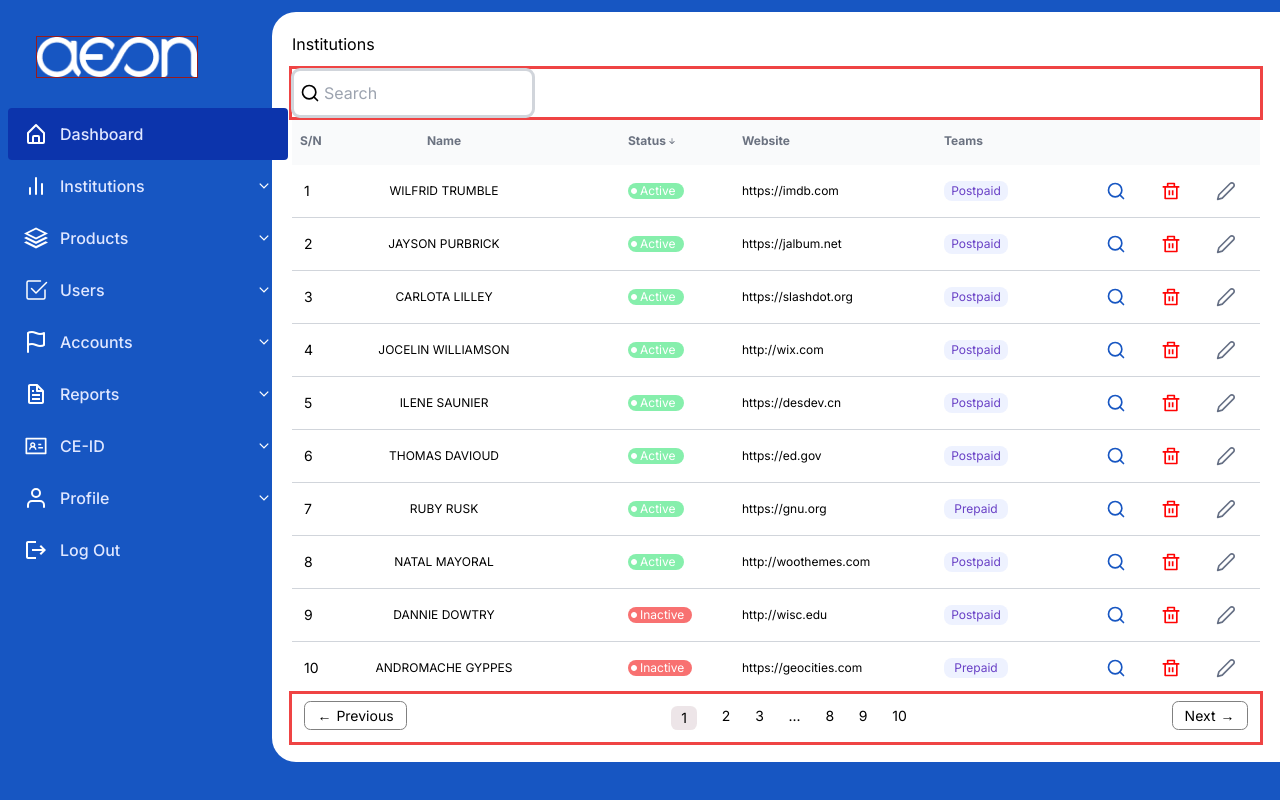
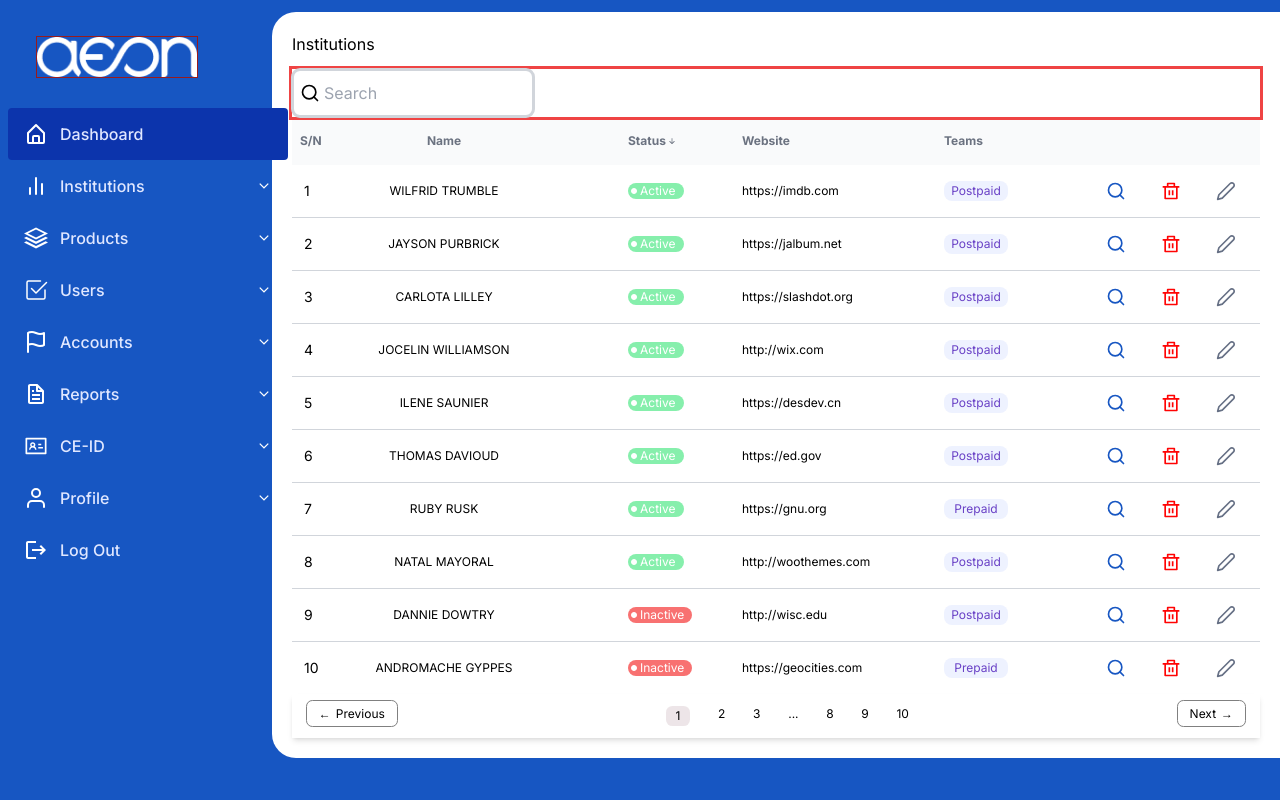
Before and after one commit to tundeiness/aeon_2, a React (Create React App) app: page /layout/institutions in a window 1280 px wide. Built offline with nearby package versions, Linux system fonts and the light colour scheme.

Commit message:
add shadow to pagination container

```diff
--- a/src/pages/layout/institutions/institutions.jsx
+++ b/src/pages/layout/institutions/institutions.jsx
@@ -152,7 +152,7 @@ const Institutions = () => {
             nextLinkClassName="nextButton"
             disabledClassName="paginationDisabled"
             activeClassName="paginationActive"
-            className="w-full flex flex-row justify-around py-3 text-sm outline outline-red-500"
+            className="w-full flex flex-row justify-around py-3 text-xs shadow-md"
           />
         </div>
       </section>
```
